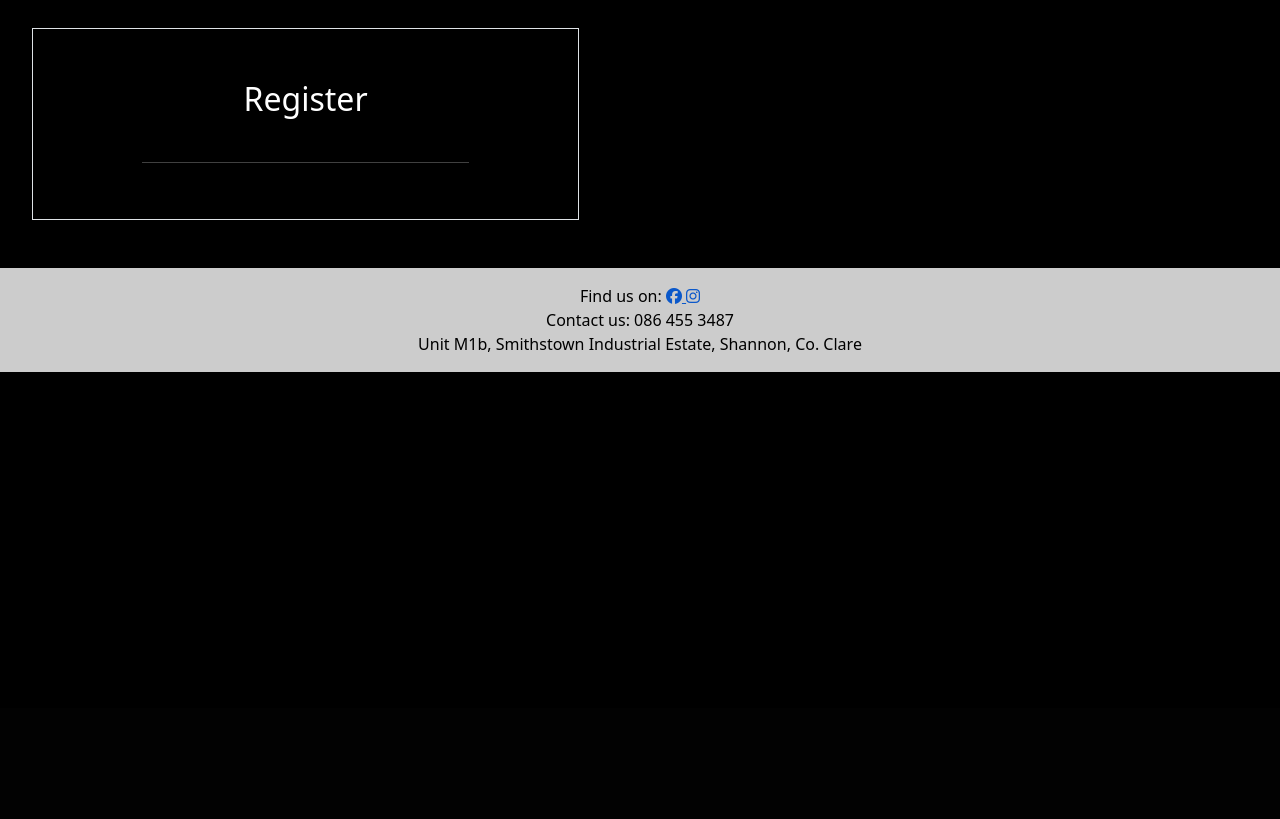
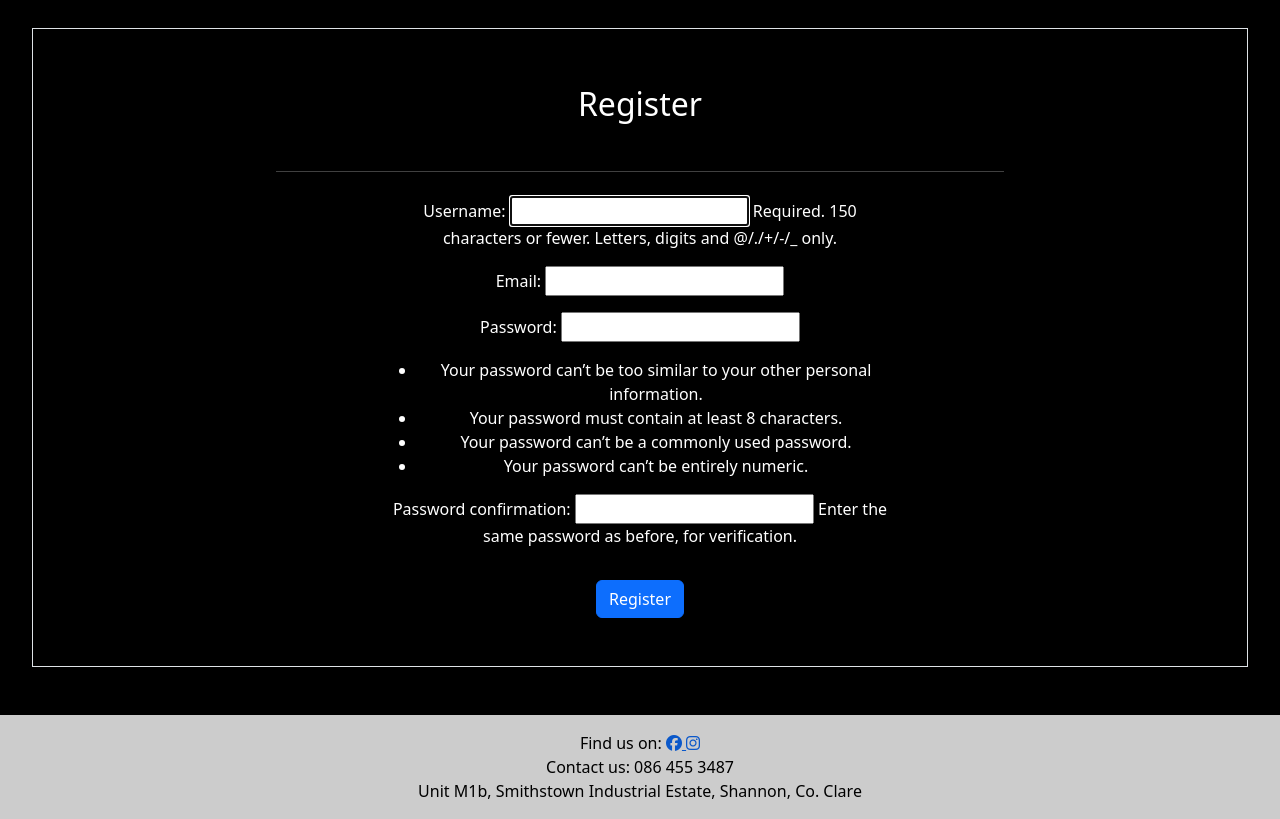
Before and after one commit to Gallie83/PP4-Django, a Django app: page /members/register_user in a window 1280 px wide. Shown: the part 92-911 px from the top of the page. Before the commit the page ends 464 px from the top, so only its background shows below. Run offline with Django 3.2, Linux system fonts and the light colour scheme; some libraries are stand-ins or nearby versions.

Commit message:
Styled login page and added image to booking page

```diff
--- a/PP4-Django/members/forms.py
+++ b/PP4-Django/members/forms.py
@@ -0,0 +1,11 @@
+from django.contrib.auth.forms import UserCreationForm
+from django.contrib.auth.models import User
+from django import forms
+
+
+class RegisterUserForm(UserCreationForm):
+    email = forms.EmailField()
+
+    class Meta:
+        model = User
+        fields = ('username', 'email', 'password1', 'password2')
--- a/PP4-Django/members/templates/authenticate/login.html
+++ b/PP4-Django/members/templates/authenticate/login.html
@@ -7,10 +7,10 @@
 </div>
 <div class="about my-5">
 
-    <div class="about-text text-center float-left py-4 mt-4 border">
+    <div class="forms text-white text-center py-4 mt-4 border w-50 mx-auto">
         <h2>Login</h2>
         <hr>
-        <div class="md-form md-outline" inline="true">
+        <div class="md-form md-outline w-50 mx-auto" inline="true">
             <form method="POST" class="px-5 py-2">
                 {% csrf_token %}
                 <div class="form-group my-2">
--- a/PP4-Django/members/templates/authenticate/register_user.html
+++ b/PP4-Django/members/templates/authenticate/register_user.html
@@ -7,21 +7,22 @@
 </div>
 <div class="about my-5">
 
-    <div class="about-text text-center float-left py-4 mt-4 border">
+    <div class="forms text-white text-center py-4 mt-4 border">
         <h2>Register</h2>
         <hr>
-        <div class="md-form md-outline" inline="true">
+        <div class="md-form md-outline w-50 mx-auto" inline="true">
             <form method="POST" class="px-5 py-2">
                 {% csrf_token %}
 
+                {{ form.as_p }}
 
-                {% if messages %}
-                {% for message in messages %}
-                <div class="alert alert-danger alert-dismissible fade show m-3" role="alert">
-                    <strong>{{ message }}</strong>
-                </div>
-                {% endfor %}
-                {% endif %}
+                <button type="submit" class="btn btn-primary my-3">Register</button>
+            </form>
+            {% if form.errors %}
+            <div class="alert alert-danger alert-dismissible fade show m-3" role="alert">
+                <strong>There was an error with your registration, please try again</strong>
+            </div>
+            {% endif %}
 
         </div>
     </div>
--- a/PP4-Django/members/views.py
+++ b/PP4-Django/members/views.py
@@ -2,6 +2,7 @@ from django.shortcuts import render, redirect
 from django.contrib.auth import authenticate, login, logout
 from django.contrib import messages
 from django.contrib.auth.forms import UserCreationForm
+from .forms import RegisterUserForm
 
 
 # View for user to login
@@ -13,7 +14,7 @@ def login_user(request):
         # If user logs in successfully, redirect them to home page
         if user is not None:
             login(request, user)
-            messages.success(request, ("You have logged in!."))
+            messages.success(request, ("You have logged in!"))
             return redirect('home')
         else:
             # Return an 'invalid login' error message.
@@ -35,7 +36,7 @@ def logout_user(request):
 # View for new users to register
 def register_user(request):
     if request.method == "POST":
-        form = UserCreationForm(request.POST)
+        form = RegisterUserForm(request.POST)
         if form.is_valid():
             form.save()
             username = form.cleaned_data['username']
@@ -45,6 +46,6 @@ def register_user(request):
             messages.success(request, "Registration Successful!")
             return redirect('home')
     else:
-        form = UserCreationForm()
+        form = RegisterUserForm()
 
     return render(request, 'authenticate/register_user.html', {'form': form, })
--- a/PP4-Django/static/css/style.css
+++ b/PP4-Django/static/css/style.css
@@ -39,7 +39,7 @@ body {
 }
 
 h2 {
-    padding: 5%;
+    padding: 2rem;
     margin: 0;
 }
 
@@ -84,6 +84,7 @@ hr {
     display: inline-block;
 }
 
+
 footer {
     clear: both;
     z-index: 1;
```
Also changed, not shown: PP4-Django/static/images/logo2.jpg (added).
